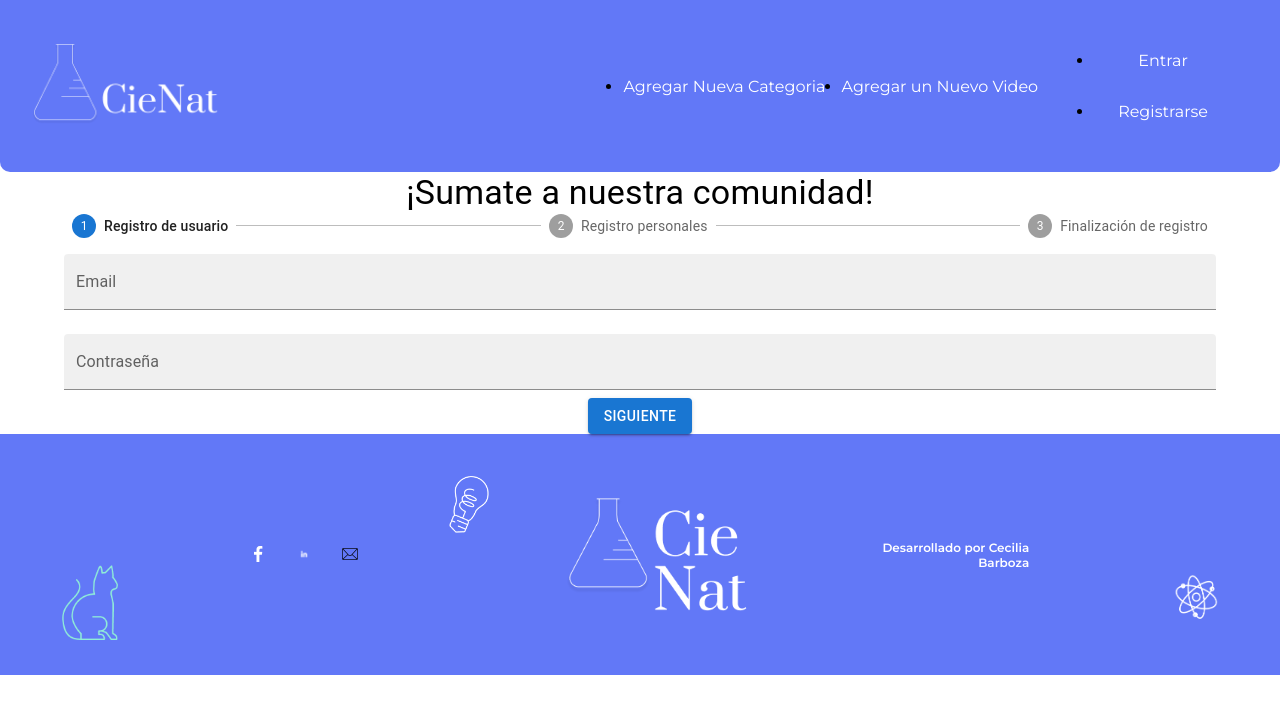
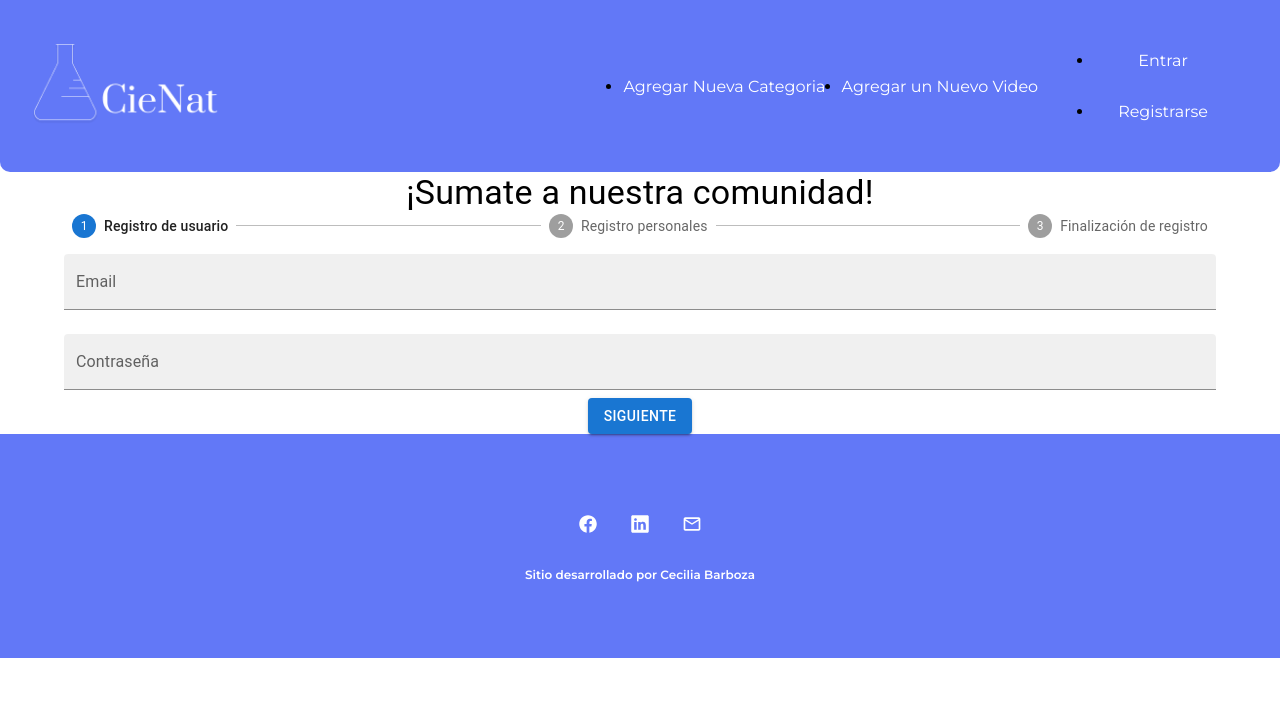
Before and after one commit to barbozacecilia/cienat, a React (Create React App) app: page /sign-up in a window 1280 px wide. Shown: the top 714 px of the page. Built offline with nearby package versions, Linux system fonts and the light colour scheme; data requests are answered from the project's data file.

Commit message:
feat(Footer): Modify Footer

```diff
--- a/src/api/api.js
+++ b/src/api/api.js
@@ -1,7 +1,7 @@
 import axios from "axios"
 
 export const api = axios.create({
-    baseURL: "http://localhost:5000"
+    baseURL: "http://localhost:3001"
 })
 
 
--- a/src/components/Category/index.js
+++ b/src/components/Category/index.js
@@ -4,7 +4,7 @@ import hexToRgba from 'hex-to-rgba';
 
 
 const Category = (props) => {
-    const{ colorPrimary,title, id} = props.data
+    const{ colorPrimary,title} = props.data
     const {videos, deleteVideo, updateColor} = props
 
     const color = {
--- a/src/components/Footer/Footer.css
+++ b/src/components/Footer/Footer.css
@@ -1,12 +1,13 @@
 footer{
     max-width: 100%;
     display: flex;
+    flex-direction: column;
     padding: 5%;
     align-items: center;
     box-sizing: content-box;
     background-size: cover;
     background-position: center;
-    justify-content: space-around;
+    justify-content: center;
     color: #fff;
     font-family: 'Montserrat', sans-serif;
     font-size: 20px;
@@ -18,41 +19,16 @@ footer{
     width: 2vh;
 }
 
-.logo-footer {
-    display: flex;
-    flex-direction: column;
-    align-items: center;
-
+/*Filtered pixel, color applied through CSS filter */
+.social-media_icon{
+    filter: invert(99%) sepia(100%) saturate(0%) hue-rotate(23deg) brightness(101%) contrast(100%);
+    padding: 2vh;
 }
 
 .icon {
     width: 5vh;
 }
 
-.logo-cienat {
-    width: 30vh;
-}
-
-.cat-img {
-    position: relative;
-    left: -5vh;
-    width: 7vh;
-    top: 6vh;
-}
-
-.lamp-img{
-    position: relative;
-    left: 0%;
-    width: 5vh;
-    top: -50px;
-}
-
-.atom-img{
-    position: relative;
-    left: 5%;
-    width: 9vh;
-    top: 6vh;
-}
 
 .info-footer{
     font-size: 1.5vh;
@@ -60,6 +36,6 @@ footer{
 
 .info-footer-container{
     display: flex;
-    flex-direction: column;
+    padding: 1.5vh;
     align-items: flex-end;
 }
--- a/src/components/Footer/index.js
+++ b/src/components/Footer/index.js
@@ -1,31 +1,28 @@
 import "./Footer.css";
+import { IoLogoFacebook,IoLogoLinkedin } from "react-icons/io5";
+import { MdOutlineEmail } from "react-icons/md";
+
+
 
 const Footer = () =>{
-    return <footer>
-                <img src="./img/cat.png" alt="cat icon" className="cat-img" />
-                <div className="social-media">
+    return <>
+        <footer>
+            <div className="social-media">
                 <a href="https://www.facebook.com/profile.php?id=100064995581461&mibextid=avESrC">
-                    <img src="./img/facebook.png" alt="facebook icon" />
+                    <IoLogoFacebook alt="facebook icon" className="social-media_icon"/>
                 </a>
                 <a href="https://www.linkedin.com/in/barbozacecilia/">
-                    <img src="./img/linkedingicon.png" alt="linkedin icon" />
+                    <IoLogoLinkedin alt="linkedin icon" className="social-media_icon"/>
                 </a>
                 <a href="mailto:barboza.ceciliam@gmail.com">
-                    <img src="./img/email-icon.png" alt="email icon" />
+                    <MdOutlineEmail alt="email icon" className="social-media_icon"/>
                 </a>
-         </div>
-        <img src="./img/lamp.png" alt="lamp" className="lamp-img" />
-        <div className="logo-footer">
-            <img src="./img/footer-logo.png" alt="logo Cienat" className="logo-cienat" />
-        </div>
-        <div className="info-footer-container">
-        <strong className="info-footer">Desarrollado por Cecilia</strong>
-        <strong className="info-footer">Barboza</strong>
-        </div>
-
-        <img src="./img/atom.png" alt="atom icon" className="atom-img"  />
-
-    </footer>
+             </div>
+            <div className="info-footer-container">
+                <strong className="info-footer">Sitio desarrollado por Cecilia Barboza</strong>
+            </div>
+        </footer>
+    </>
 }
 
 export default Footer;
--- a/src/components/FormSignUp/index.jsx
+++ b/src/components/FormSignUp/index.jsx
@@ -9,7 +9,7 @@ import StepperComponen from "../Stepper";
 import Step from "../Step";
 
 //validations
-import {verifyEmail, verifyPassword} from "./validation"
+import {verifyEmail, verifyPassword, verifyName,verifyLastName} from "./validation"
 
 function FormSignUp (props){
     const [step, setStep]= useState(0);
@@ -116,22 +116,22 @@ function FormSignUp (props){
       1:{
         inputs: [
           {
-            label: "Email",
-            type: "email",
+            label: "Nombre",
+            type: "text",
             value:"",
             valid:null,
             onChange: handleChange,
-            helperText:"ingresa un correo válido",
-            validator: verifyEmail ,
+            helperText:"Debe tener más de dos valores",
+            validator: verifyName ,
           },
           {
-            label: "Contraseña",
-            type: "password",
+            label: "Apellido",
+            type: "text",
             value:"",
             valid:null,
             onChange: handleChange,
-            helperText:"ingresa una contraseña valida",
-            validator: verifyPassword ,
+            helperText:"Debe tener más de dos valores",
+            validator: verifyLastName ,
           }
         ],
         buttonText: "Siguiente",
```
Also changed, not shown: 1 other file (tests, documents, lock files or other folders).
